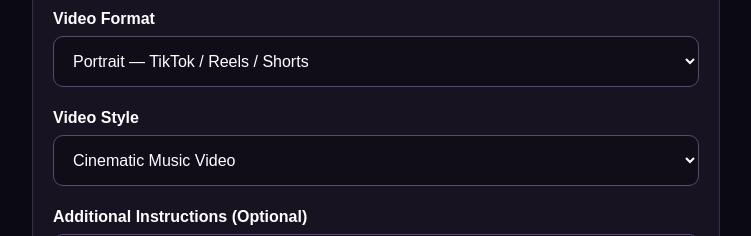
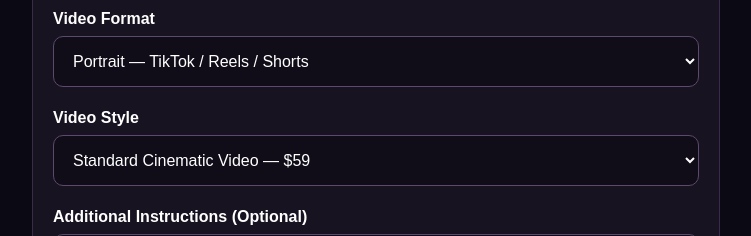
Before and after one commit to Zalamusic/Music-Video-Studio, a website: page public/order.html in a window 1280 px wide. Shown: the part 1980-2216 px from the top of the page, without its empty margins (264-1015 px from the left). Drawn offline with Linux system fonts and the light colour scheme.

Commit message:
Update order.html

```diff
--- a/public/order.html
+++ b/public/order.html
@@ -193,8 +193,8 @@
 
     <label for="style">Video Style</label>
     <select id="style" name="style">
-      <option value="cinematic">Cinematic Music Video</option>
-      <option value="lipsync">Singing / Lip-Sync Video</option>
+      <option value="cinematic">Standard Cinematic Video — $59</option>
+<option value="lipsync">Premium Singing Lip-Sync Video — $99</option>
     </select>
 
     <label for="notes">Additional Instructions (Optional)</label>
```
